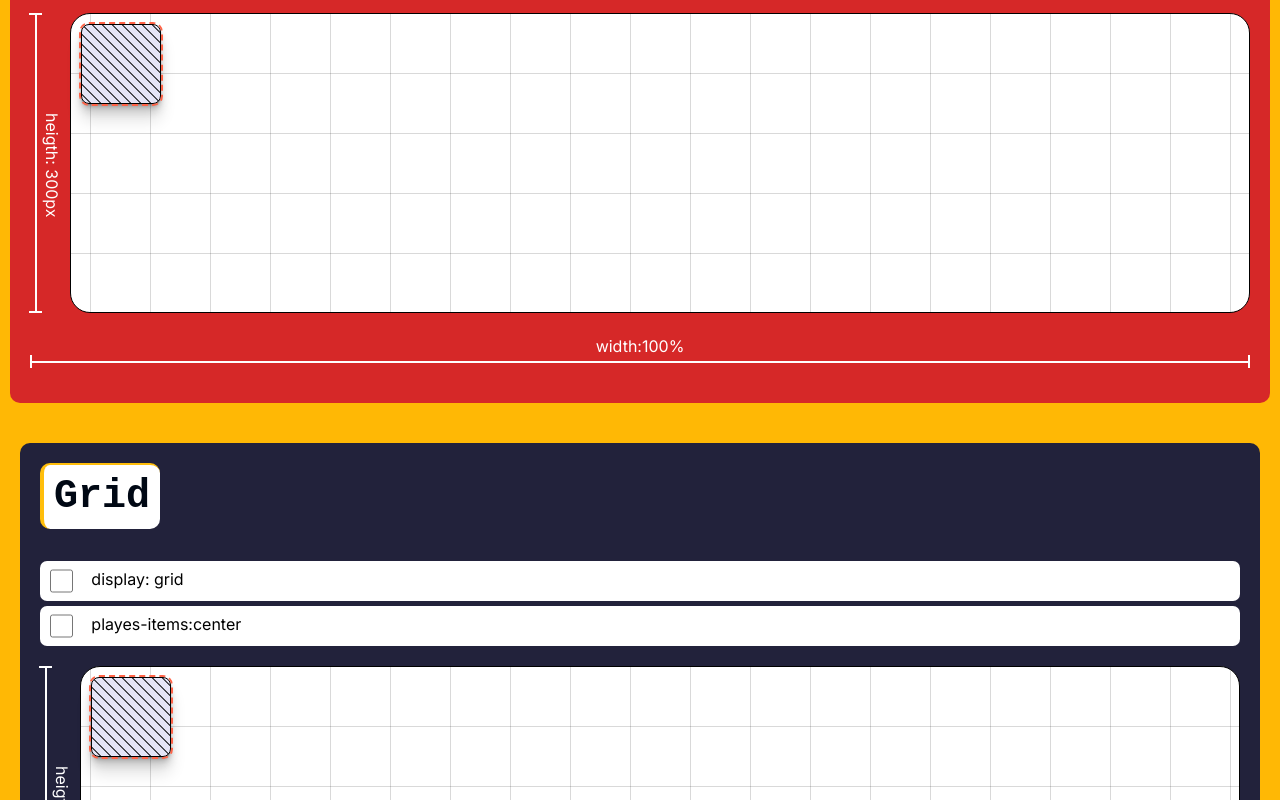
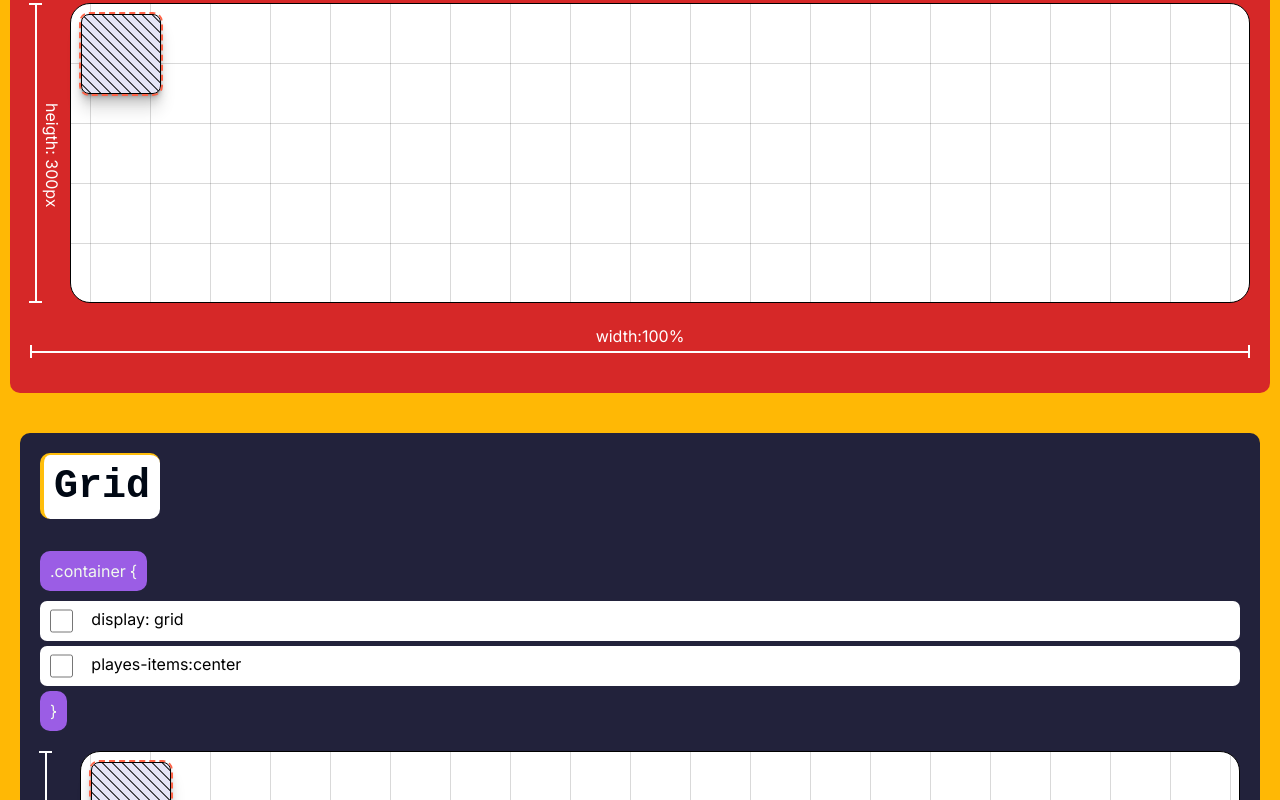
Before and after one commit to Andriikryl/center, a Next.js app: page / in a window 1280 px wide. Shown: the part 2000-2800 px from the top of the page. Built offline with nearby package versions, Linux system fonts and the light colour scheme.

Commit message:
add codeSnep for others center components

```diff
--- a/src/components/centerGrid/CenterGrid.tsx
+++ b/src/components/centerGrid/CenterGrid.tsx
@@ -10,6 +10,7 @@ import {
   ToastContextValue,
 } from "../ToastProvider/ToastProvider";
 import TitleContent from "../titleContent/TitleContent";
+import CodeSnep from "../codeSnep/CodeSnep";
 
 export default function CenterGrid() {
   const [isGrid, setIsGrid] = React.useState(false);
@@ -31,6 +32,7 @@ export default function CenterGrid() {
         <div className={styles.content__box}>
           <TitleContent>Grid</TitleContent>
           <div className={styles.control__group}>
+            <CodeSnep text=".container" codeType="open" />
             <CheckProperty
               label="display: grid"
               initialValue={isGrid}
@@ -41,6 +43,7 @@ export default function CenterGrid() {
               initialValue={justyCenter}
               setInitialValue={setJustyCenter}
             />
+            <CodeSnep codeType="closed" />
           </div>
           <PalyGround styleProp={boxStyles}>
             <Box motionAct={true} />
--- a/src/components/codeSnep/style.module.css
+++ b/src/components/codeSnep/style.module.css
@@ -1,5 +1,6 @@
 .code__snep{
-    display: inline-block;
+    width: max-content;
+    display: block;
     padding: 10px;
     margin-block-end: 10px;
     background-color: #9b5de5;
--- a/src/components/positionCenter/PositionCenter.tsx
+++ b/src/components/positionCenter/PositionCenter.tsx
@@ -10,6 +10,7 @@ import {
   ToastContext,
   ToastContextValue,
 } from "../ToastProvider/ToastProvider";
+import CodeSnep from "../codeSnep/CodeSnep";
 
 export default function PositionCenter() {
   const [isRelative, setIsRelative] = React.useState(false);
@@ -46,11 +47,14 @@ export default function PositionCenter() {
         <div className={styles.content__box}>
           <TitleContent>Position</TitleContent>
           <div className={styles.control__group}>
+            <CodeSnep text=".container" codeType="open" />
             <CheckProperty
               label="position: realative"
               initialValue={isRelative}
               setInitialValue={setIsRelative}
             />
+            <CodeSnep codeType="closed" />
+            <CodeSnep text=".box" codeType="open" />
             <CheckProperty
               label="position: absolute"
               initialValue={isAbsolute}
@@ -71,6 +75,7 @@ export default function PositionCenter() {
               initialValue={isTransform}
               setInitialValue={setIsTransform}
             />
+            <CodeSnep codeType="closed" />
           </div>
           <PalyGround styleProp={playGroundStyles}>
             <Box motionAct={false} styleProp={boxStyles} />
--- a/src/components/viewCenter/ViewCenter.tsx
+++ b/src/components/viewCenter/ViewCenter.tsx
@@ -10,6 +10,7 @@ import {
   ToastContext,
   ToastContextValue,
 } from "../ToastProvider/ToastProvider";
+import CodeSnep from "../codeSnep/CodeSnep";
 
 export default function ViewCenter() {
   const [isRelative, setIsRelative] = React.useState(false);
@@ -39,11 +40,14 @@ export default function ViewCenter() {
         <div className={styles.content__box}>
           <TitleContent>Position / margin</TitleContent>
           <div className={styles.control__group}>
+            <CodeSnep text=".container" codeType="open" />
             <CheckProperty
               label="position: realative;"
               initialValue={isRelative}
               setInitialValue={setIsRelative}
             />
+            <CodeSnep codeType="closed" />
+            <CodeSnep text=".box" codeType="open" />
             <CheckProperty
               label="position: absolute;"
               initialValue={isAbsolute}
@@ -59,6 +63,7 @@ export default function ViewCenter() {
               initialValue={isMargin}
               setInitialValue={setIsMargin}
             />
+            <CodeSnep codeType="closed" />
           </div>
           <PalyGround styleProp={playGroundStyles}>
             <Box motionAct={false} styleProp={boxStyles} />
```
